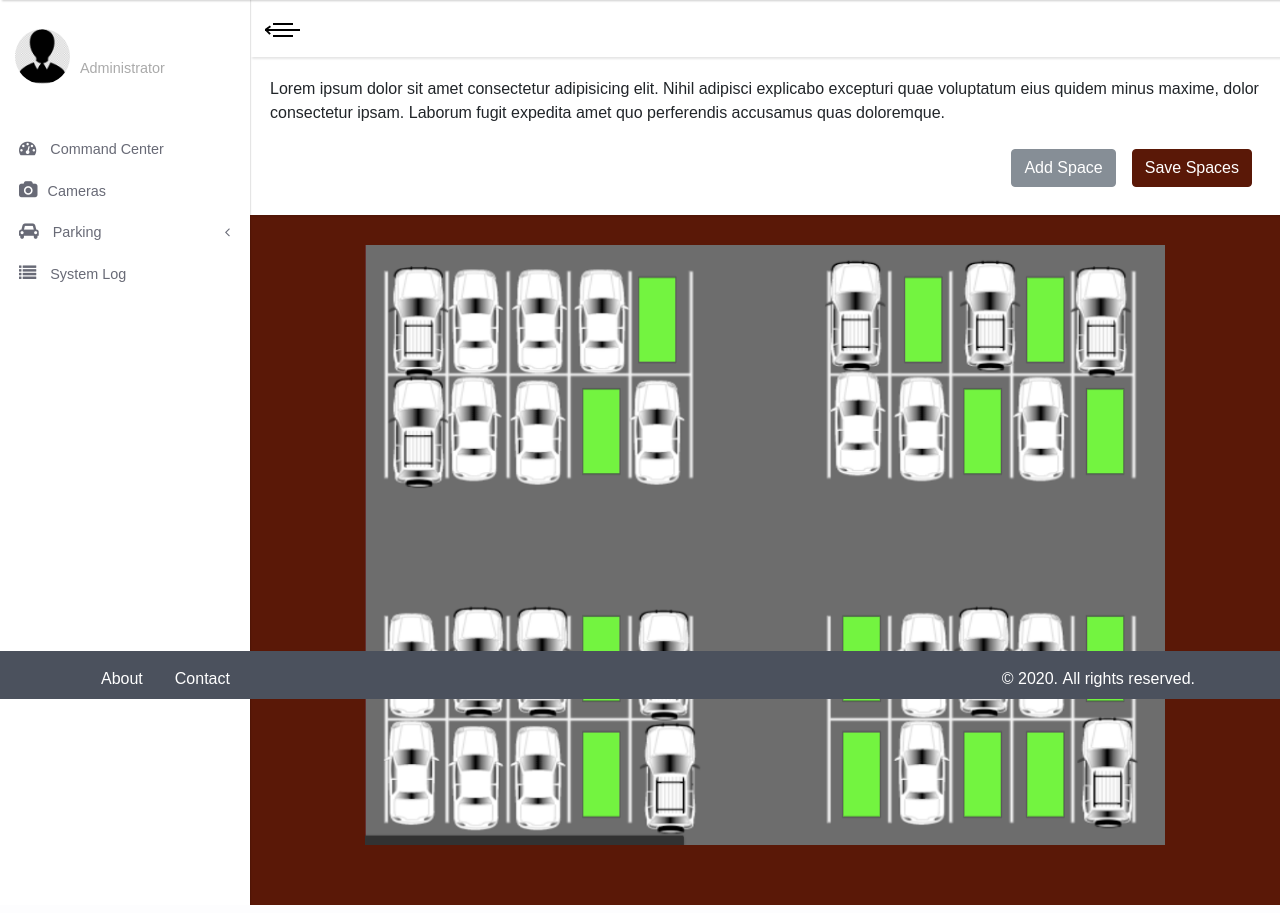
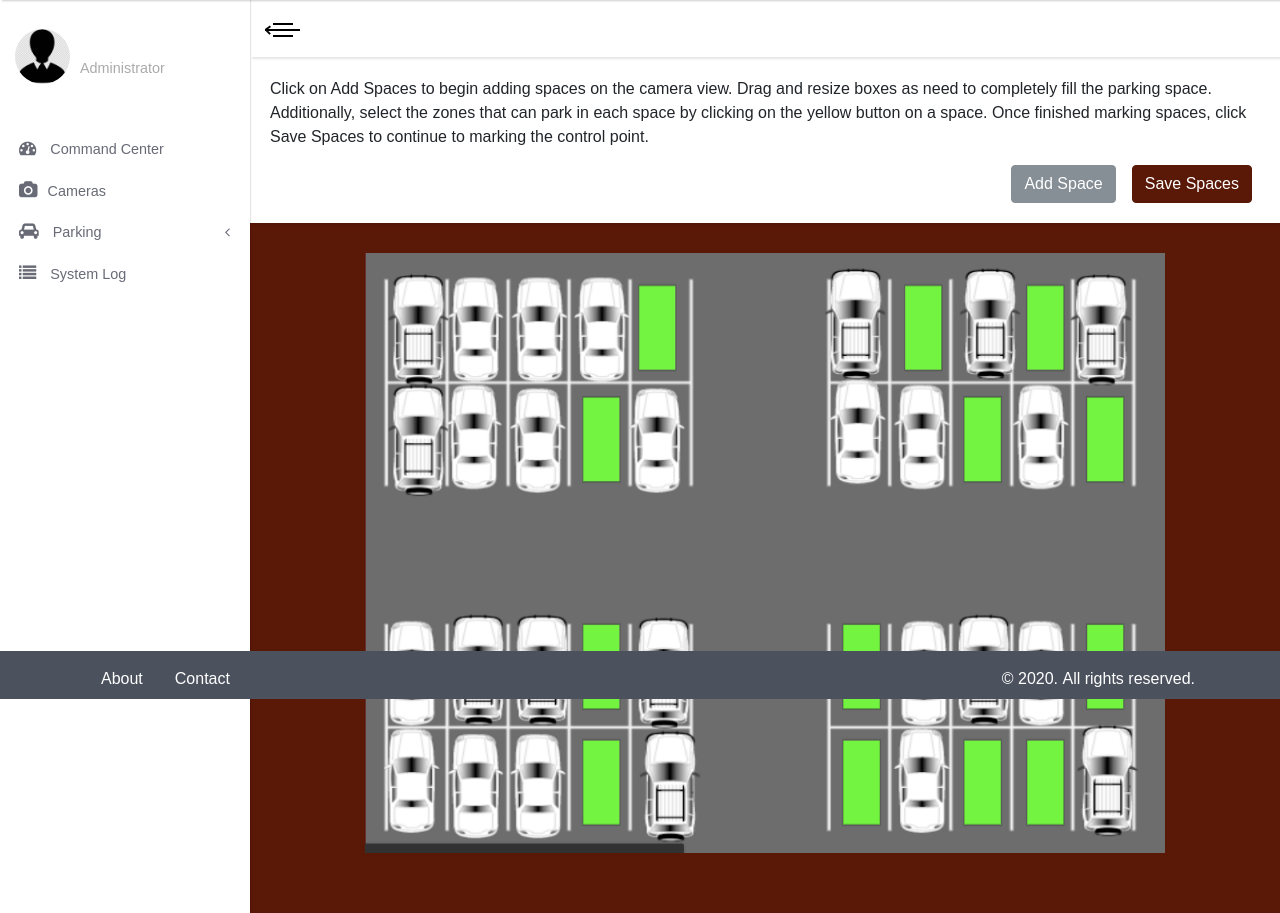
Before and after one commit to jacobia21/capstone-parking, a Python web app: template app/admin/templates/spaces/mark_spaces.html in a window 1280 px wide. Shown: the part 101-1014 px from the top of the page. Run offline with Jinja, Linux system fonts and the light colour scheme; the template is opened without the code that fills it, so the values that code supplies are empty.

Commit message:
update directions for marking spaces

```diff
--- a/app/admin/templates/spaces/mark_spaces.html
+++ b/app/admin/templates/spaces/mark_spaces.html
@@ -20,13 +20,13 @@
 <div class="card mark-spaces">
     <div class="card-body">
       <div class="mark-spaces-directions">
-        <p>Lorem ipsum dolor sit amet consectetur adipisicing elit. Nihil adipisci explicabo excepturi quae voluptatum eius quidem minus maxime, dolor consectetur ipsam. Laborum fugit expedita amet quo perferendis accusamus quas doloremque.</p>
+        <p>Click on Add Spaces to begin adding spaces on the camera view. Drag and resize boxes as need to completely fill the parking space. Additionally, select the zones that can park in each space by clicking on the yellow button on a space. Once finished marking spaces, click Save Spaces to continue to marking the control point.</p>
       </div>
       <div class="mark-spaces-buttons">
-        <button id="add" class="btn btn-secondary btn-md m-2" onclick="addSpace()">
+        <button id="add" class="btn btn-secondary btn-md mx-2" onclick="addSpace()">
           Add Space
         </button>
-        <button id="save" class="btn btn-primary btn-md m-2" onclick="saveSpaces()">
+        <button id="save" class="btn btn-primary btn-md mx-2" onclick="saveSpaces()">
           Save Spaces
         </button>
         </div>
@@ -36,7 +36,7 @@
 <div class="card mark-control-point d-none">
     <div class="card-body">
       <div class="control-point-directions">
-        <p>Lorem ipsum dolor sit amet consectetur adipisicing elit. Nihil adipisci explicabo excepturi quae voluptatum eius quidem minus maxime, dolor consectetur ipsam. Laborum fugit expedita amet quo perferendis accusamus quas doloremque.</p>
+        <p>Now please drag the control point marker to an area on the camera view that will always be clear of cars. This will be used to determine available spaces. Once completed, click Save Control Point to save all information.</p>
       </div>
       <div class="control-point-buttons">
         <button id="save" class="btn btn-primary btn-md m-2" onclick="saveAll()">
```
